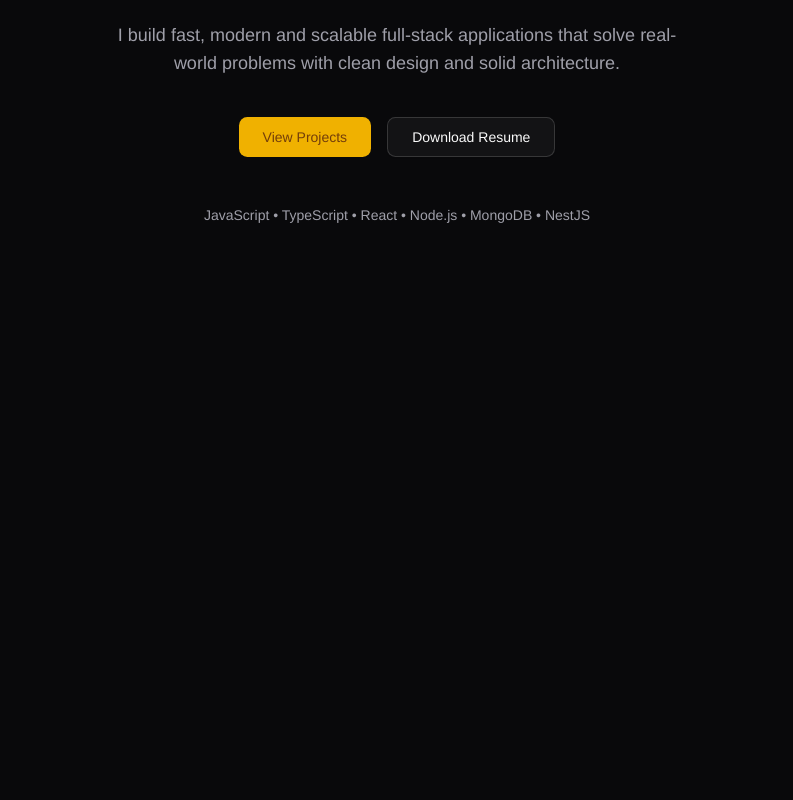
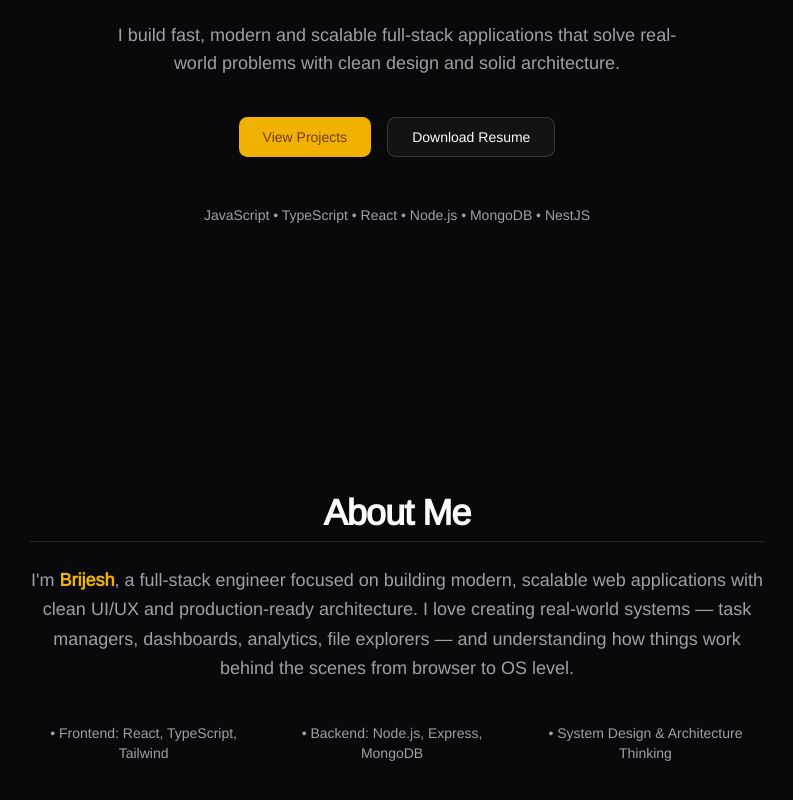
Before and after one commit to brijeshdevio/brijesh-stack, a React (Vite) app: page / in a window 1280 px wide. Shown: the part 372-1172 px from the top of the page, without its empty margins (243-1036 px from the left). Before the commit the page ends 800 px from the top, so only its background shows below. Built offline with nearby package versions, Linux system fonts and the light colour scheme.

Commit message:
feat: add about section

```diff
--- a/src/App.tsx
+++ b/src/App.tsx
@@ -1,6 +1,6 @@
 import { ThemeProvider } from "@/components/theme-provider";
 import { Navbar } from "@/components/Navbar";
-import { Hero } from "@/components/sections";
+import { About, Hero } from "@/components/sections";
 import "@/App.css";
 
 function App() {
@@ -10,6 +10,7 @@ function App() {
         <Navbar />
         <main className="w-full sm:w-[90%] mx-auto p-3">
           <Hero />
+          <About />
         </main>
       </ThemeProvider>
     </>
--- /dev/null
+++ b/src/components/sections/About.tsx
@@ -0,0 +1,29 @@
+export function About() {
+  return (
+    <section className="w-full py-20">
+      <div className="max-w-3xl mx-auto px-4 text-center space-y-6">
+        {/* Title */}
+        <h2 className="text-3xl md:text-4xl font-bold tracking-tight border-b pb-2">
+          About Me
+        </h2>
+
+        {/* Paragraph */}
+        <p className="text-muted-foreground text-base md:text-lg leading-relaxed">
+          I'm <span className="font-semibold text-primary">Brijesh</span>, a
+          full-stack engineer focused on building modern, scalable web
+          applications with clean UI/UX and production-ready architecture. I
+          love creating real-world systems — task managers, dashboards,
+          analytics, file explorers — and understanding how things work behind
+          the scenes from browser to OS level.
+        </p>
+
+        {/* Highlights */}
+        <div className="flex flex-col md:flex-row items-center justify-center gap-4 text-sm text-muted-foreground pt-4">
+          <span>• Frontend: React, TypeScript, Tailwind</span>
+          <span>• Backend: Node.js, Express, MongoDB</span>
+          <span>• System Design & Architecture Thinking</span>
+        </div>
+      </div>
+    </section>
+  );
+}
--- a/src/components/sections/index.ts
+++ b/src/components/sections/index.ts
@@ -1 +1,2 @@
 export * from "./Hero";
+export * from "./About";
```
